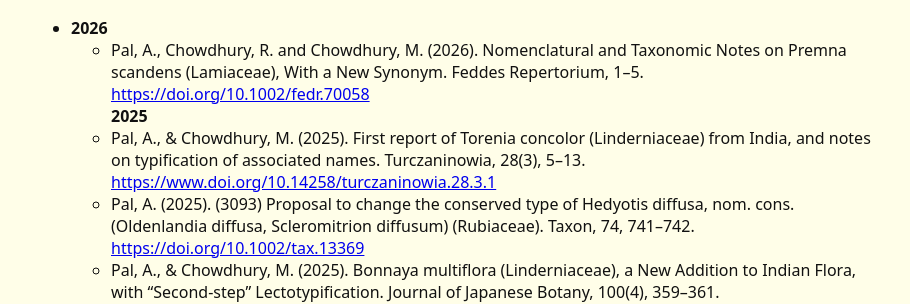
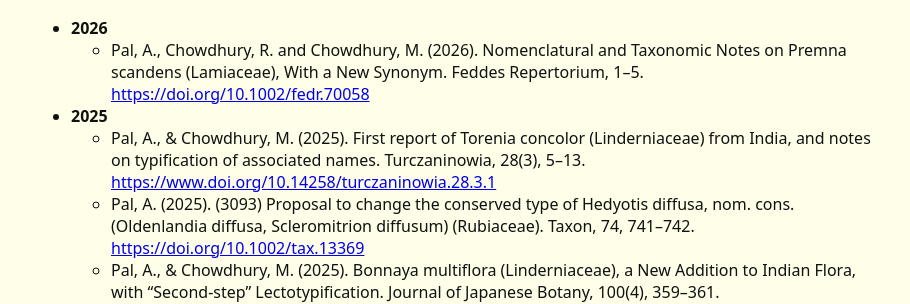
Before and after one commit to naturalhistory/naturalhistory.github.io, a Jekyll site: the page built from publications.md, in a window 1280 px wide. Shown: the part 145-449 px from the top of the page, without its empty margins (185-1095 px from the left). Built offline with Jekyll 4.4.1, drawn with Linux system fonts in a browser that asks for light colours.

```diff
--- a/publications.md
+++ b/publications.md
@@ -8,7 +8,7 @@ permalink: /publications/
 
 * **2026**
   - Pal, A., Chowdhury, R. and Chowdhury, M. (2026). Nomenclatural and Taxonomic Notes on Premna scandens (Lamiaceae), With a New Synonym. Feddes Repertorium, 1–5. <https://doi.org/10.1002/fedr.70058> <br>
-**2025**
+* **2025**
   - Pal, A., & Chowdhury, M. (2025). First report of Torenia concolor (Linderniaceae) from India, and notes on typification of associated names. Turczaninowia, 28(3), 5–13. <https://www.doi.org/10.14258/turczaninowia.28.3.1> <br>
   - Pal, A. (2025). (3093) Proposal to change the conserved type of Hedyotis diffusa, nom. cons. (Oldenlandia diffusa, Scleromitrion diffusum) (Rubiaceae). Taxon, 74, 741–742. <https://doi.org/10.1002/tax.13369> <br>
   - Pal, A., & Chowdhury, M. (2025). Bonnaya multiflora (Linderniaceae), a New Addition to Indian Flora, with “Second-step” Lectotypification. Journal of Japanese Botany, 100(4), 359–361. <https://doi.org/10.51033/jjapbot.ID0280> <br>
```
